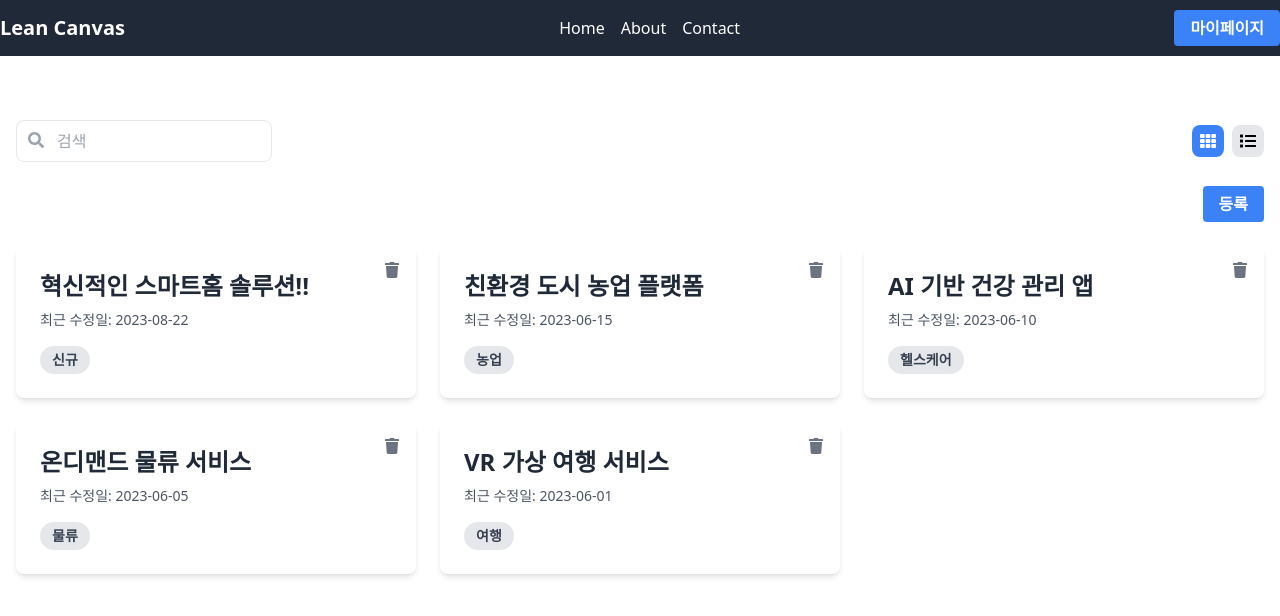
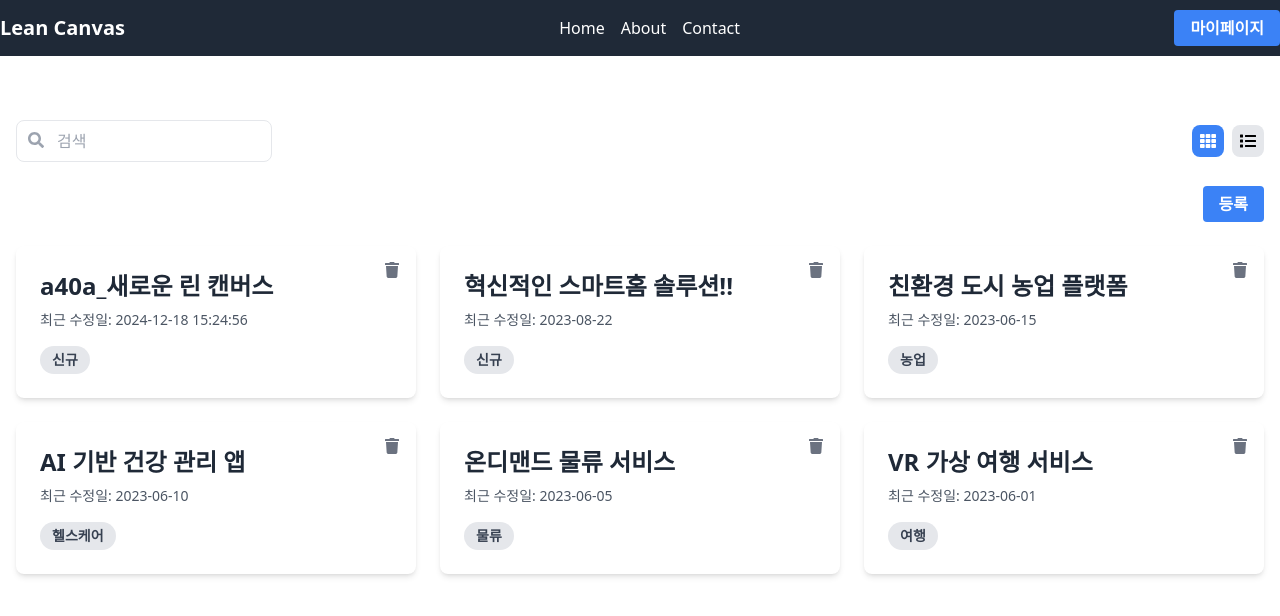
Before and after one commit to noh1oo1/lean-canvas-react, a React (Vite) app: page / in a window 1280 px wide. Shown: the top 616 px of the page. Built offline with nearby package versions, Linux system fonts and the light colour scheme; data requests are answered from the project's data file.

Commit message:
feat: react-query 라이브러리 설치 및 적용

```diff
--- a/data/db.json
+++ b/data/db.json
@@ -232,6 +232,12 @@
           }
         ]
       }
+    },
+    {
+      "title": "a40a_새로운 린 캔버스",
+      "lastModified": "2024-12-18 15:24:56",
+      "category": "신규",
+      "id": 6
     }
   ]
 }
--- a/package.json
+++ b/package.json
@@ -13,6 +13,7 @@
     "db": "json-server data/db.json -p 8000"
   },
   "dependencies": {
+    "@tanstack/react-query": "^5.62.8",
     "axios": "^1.7.9",
     "dayjs": "^1.11.13",
     "json-server": "^0.17.4",
--- a/src/api/canvas.js
+++ b/src/api/canvas.js
@@ -2,7 +2,7 @@
 import { v4 as uuidv4 } from 'uuid';
 import dayjs from 'dayjs';
 
-export function getCanvases(params) {
+export async function getCanvases(params) {
   const payload = Object.assign(
     {
       _sort: 'lastModified',
@@ -10,7 +10,8 @@
     },
     params,
   );
-  return canvases.get('/', { params: payload });
+  const { data } = await canvases.get('/', { params: payload });
+  return data;
 }
 
 export function createCanvas() {
--- a/src/components/LeanCanvas.jsx
+++ b/src/components/LeanCanvas.jsx
@@ -14,69 +14,69 @@
       <div className="grid grid-cols-5">
         <CanvasCard
           title={'1. 문제'}
-          notes={canvas.problem.notes}
+          notes={canvas.problem?.notes}
           onNotesChange={notes => handleNotesChange('problem', notes)}
         />
         <CanvasCard
           title={'4. 해결안'}
-          notes={canvas.solution.notes}
+          notes={canvas.solution?.notes}
           onNotesChange={notes => handleNotesChange('solution', notes)}
         />
         <CanvasCard
           title={'3. 가치제안'}
-          notes={canvas.valueProposition.notes}
+          notes={canvas.valueProposition?.notes}
           onNotesChange={notes => handleNotesChange('valueProposition', notes)}
         />
         <CanvasCard
           title={'5. 경쟁우위'}
-          notes={canvas.unfairAdvantage.notes}
+          notes={canvas.unfairAdvantage?.notes}
           onNotesChange={notes => handleNotesChange('unfairAdvantage', notes)}
         />
         <CanvasCard
           title={'2. 목표 고객'}
-          notes={canvas.customerSegments.notes}
+          notes={canvas.customerSegments?.notes}
           onNotesChange={notes => handleNotesChange('customerSegments', notes)}
         />
         <CanvasCard
           title={'기존 대안'}
           isSubtitle
-          notes={canvas.existingAlternatives.notes}
+          notes={canvas.existingAlternatives?.notes}
           onNotesChange={notes =>
             handleNotesChange('existingAlternatives', notes)
           }
         />
         <CanvasCard
           title={'8. 핵심지표'}
-          notes={canvas.keyMetrics.notes}
+          notes={canvas.keyMetrics?.notes}
           onNotesChange={notes => handleNotesChange('keyMetrics', notes)}
         />
         <CanvasCard
           title={'상위개념'}
           isSubtitle
-          notes={canvas.highLevelConcept.notes}
+          notes={canvas.highLevelConcept?.notes}
           onNotesChange={notes => handleNotesChange('highLevelConcept', notes)}
         />
         <CanvasCard
           title={'9. 고객 경로'}
-          notes={canvas.channels.notes}
+          notes={canvas.channels?.notes}
           onNotesChange={notes => handleNotesChange('channels', notes)}
         />
         <CanvasCard
           title={'얼리 어답터'}
           isSubtitle
-          notes={canvas.earlyAdopters.notes}
+          notes={canvas.earlyAdopters?.notes}
           onNotesChange={notes => handleNotesChange('earlyAdopters', notes)}
         />
       </div>
       <div className="grid grid-cols-2">
         <CanvasCard
           title={'7. 비용 구조'}
-          notes={canvas.costStructure.notes}
+          notes={canvas.costStructure?.notes}
           onNotesChange={notes => handleNotesChange('costStructure', notes)}
         />
         <CanvasCard
           title={'6. 수익 흐름'}
-          notes={canvas.revenueStreams.notes}
+          notes={canvas.revenueStreams?.notes}
           onNotesChange={notes => handleNotesChange('revenueStreams', notes)}
         />
       </div>
--- /dev/null
+++ b/src/hooks/useApiRequest.js
@@ -0,0 +1,38 @@
+import { useCallback, useState } from 'react';
+
+export default function useApiRequest(apiFunction) {
+  const [data, setData] = useState(null);
+  const [isLoading, setIsLoading] = useState(false);
+  const [error, setError] = useState(null);
+
+  const execute = useCallback(
+    async (params, { onSuccess, onError }) => {
+      try {
+        setIsLoading(true);
+        setError(null);
+
+        await new Promise(resolver => setTimeout(resolver, 1000));
+        const response = await apiFunction(params);
+        setData(response.data);
+        if (onSuccess) {
+          onSuccess(response);
+        }
+      } catch (err) {
+        setError(err);
+        if (onError) {
+          onError(err);
+        }
+      } finally {
+        setIsLoading(false);
+      }
+    },
+    [apiFunction],
+  );
+
+  return {
+    isLoading,
+    error,
+    data,
+    execute,
+  };
+}
--- a/src/main.jsx
+++ b/src/main.jsx
@@ -1,6 +1,7 @@
 import React from 'react';
 import ReactDOM from 'react-dom/client';
 import { createBrowserRouter, RouterProvider } from 'react-router-dom';
+import { QueryClient, QueryClientProvider } from '@tanstack/react-query';
 import './index.css';
 import App from './App';
 import Home from './pages/Home';
@@ -9,6 +10,7 @@
 import ErrorPage from './pages/ErrorPage';
 import CanvasDetail from './pages/CanvasDetail';
 
+const queryClient = new QueryClient();
 const router = createBrowserRouter([
   {
     path: '/',
@@ -37,6 +39,8 @@
 
 ReactDOM.createRoot(document.getElementById('root')).render(
   <React.StrictMode>
-    <RouterProvider router={router} />
+    <QueryClientProvider client={queryClient}>
+      <RouterProvider router={router} />
+    </QueryClientProvider>
   </React.StrictMode>,
 );
--- a/src/pages/Home.jsx
+++ b/src/pages/Home.jsx
@@ -1,4 +1,5 @@
-import { useEffect, useState } from 'react';
+import { useState } from 'react';
+import { useMutation, useQuery, useQueryClient } from '@tanstack/react-query';
 import { getCanvases, createCanvas, deleteCanvas } from '../api/canvas';
 import CanvasList from '../components/CanvasList';
 import SearchBar from '../components/SearchBar';
@@ -10,52 +11,36 @@
 function Home() {
   const [searchText, setSearchText] = useState();
   const [isGridView, setIsGridView] = useState(true);
-  const [data, setData] = useState([]);
-  const [isLoading, setIsLoading] = useState(true);
-  const [error, setError] = useState(null);
-  const [isLoadingCreate, setIsLoadingCreate] = useState(false);
 
-  async function fetchData(params) {
-    try {
-      setIsLoading(true);
-      setError(null);
-      await new Promise(resolver => setTimeout(resolver, 2000));
-      const response = await getCanvases(params);
-      setData(response.data);
-    } catch (err) {
-      setError(err);
-    } finally {
-      setIsLoading(false);
-    }
-  }
+  const queryClient = useQueryClient();
 
-  useEffect(() => {
-    fetchData({ title_like: searchText });
-  }, [searchText]);
+  const { data, isLoading, error, refetch } = useQuery({
+    queryKey: ['canvases', searchText],
+    queryFn: () => getCanvases({ title_like: searchText }),
+    initialData: [],
+  });
+
+  const { mutate: createNewCanvas, isLoading: isLoadingCreate } = useMutation({
+    mutationFn: createCanvas,
+    onSuccess: () => queryClient.invalidateQueries(['canvases']),
+    onError: err => alert(err.message),
+  });
+
+  const { mutate: deleteCanvasMutation } = useMutation({
+    mutationFn: deleteCanvas,
+    onSuccess: () => queryClient.invalidateQueries(['canvases']),
+    onError: err => alert(err.message),
+  });
 
   const handleCreateCanvas = async () => {
-    try {
-      setIsLoadingCreate(true);
-      await new Promise(resolver => setTimeout(resolver, 2000));
-      await createCanvas();
-      fetchData({ title_like: searchText });
-    } catch (err) {
-      alert(err.message);
-    } finally {
-      setIsLoadingCreate(false);
-    }
+    createNewCanvas();
   };
 
   const handleDeleteItem = async id => {
     if (confirm('삭제하시겠습니까?') === false) {
       return;
     }
-    try {
-      await deleteCanvas(id);
-      fetchData({ title_like: searchText });
-    } catch (err) {
-      alert(err.message);
-    }
+    deleteCanvasMutation(id);
   };
 
   return (
@@ -70,12 +55,7 @@
         </Button>
       </div>
       {isLoading && <Loading />}
-      {error && (
-        <Error
-          message={error.message}
-          onRetry={() => fetchData({ title_like: searchText })}
-        />
-      )}
+      {error && <Error message={error.message} onRetry={refetch} />}
       {!isLoading && !error && (
         <CanvasList
           filteredData={data}
```
Also changed, not shown: 1 other file (tests, documents, lock files or other folders).
